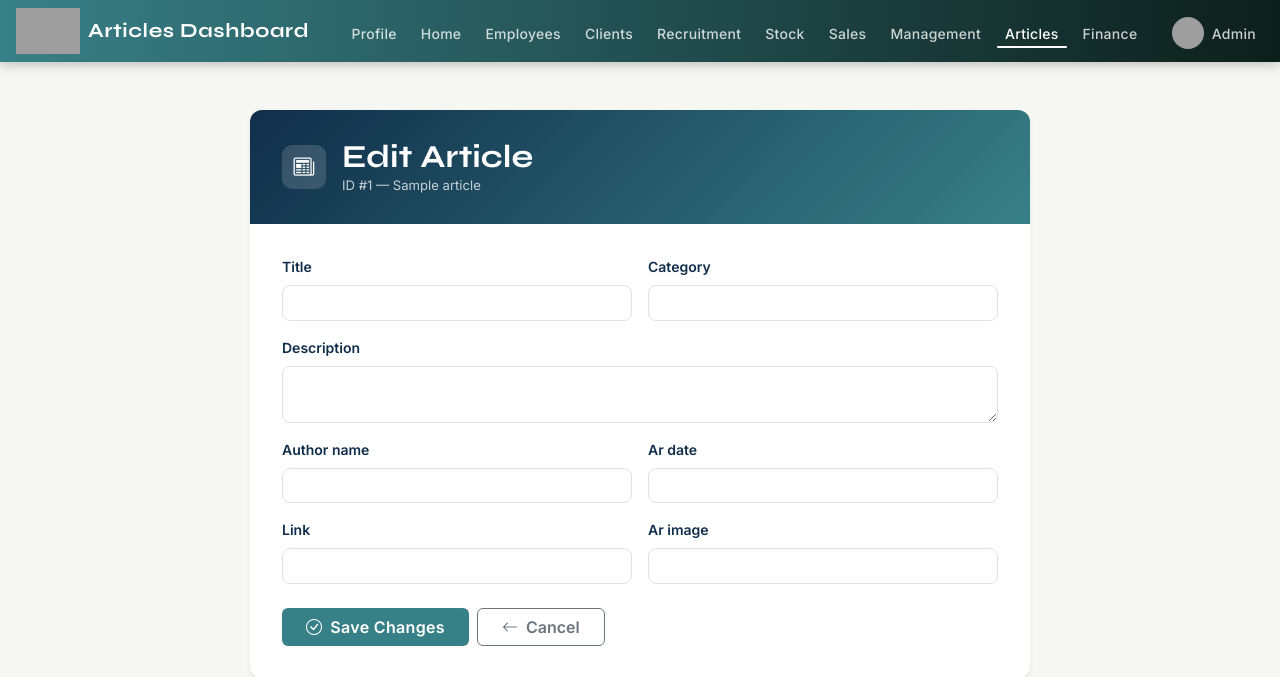
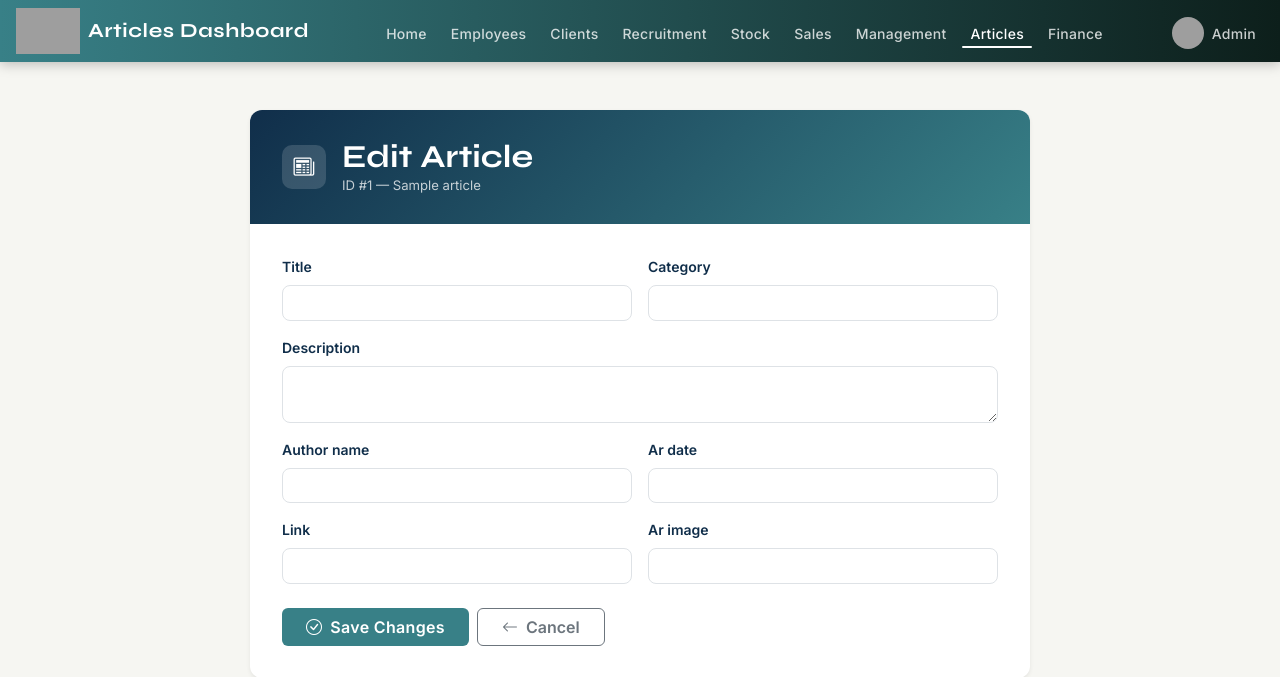
Before and after one commit to mariamneffeti/web_project_symphony, a Symfony app: template templates/article/edit.html.twig in a window 1280 px wide. Shown: the top 677 px of the page. Run offline with Twig, Linux system fonts and the light colour scheme; the template is opened without the code that fills it: most values are stand-ins (such as "Sample title", 1, 10 or a date in 2020); form fields are guessed from the names that the template uses; some libraries are stand-ins or nearby versions; grey boxes are pictures that could not be loaded.

Commit message:
pages rh/articles/profile done

```diff
--- a/config/reference.php
+++ b/config/reference.php
@@ -1651,7 +1651,6 @@ namespace Symfony\Component\Routing\Loader\Configurator;
  *     alias: string,
  *     deprecated?: array{package:string, version:string, message?:string},
  * }
-
  * @psalm-type RoutesConfig = array{
  *     "when@dev"?: array<string, RouteConfig|ImportConfig|AliasConfig>,
  *     "when@prod"?: array<string, RouteConfig|ImportConfig|AliasConfig>,
--- a/templates/layout/base.html.twig
+++ b/templates/layout/base.html.twig
@@ -242,7 +242,6 @@
         <div class="collapse navbar-collapse" id="navbarNav">
             <ul class="navbar-nav mx-auto gap-2">
                 {% set nav = [
-                    ['Profile',       'profile_index'],
                     ['Home',          'employee_index'],
                     ['Employees',     'employee_index'],
                     ['Clients',       'employee_index'],
@@ -272,9 +271,9 @@
                 </a>
                 <ul class="dropdown-menu dropdown-menu-end shadow border-0 mt-2" style="background-color: #212529;">
 
-                    <li><a class="dropdown-item text-white" href="#"><img src="{{ asset('image/profile.png') }}" width="32" height="32" class="rounded-circle me-2">Profil</a></li>
+                    <li><a class="dropdown-item text-white" href="{{ path('profile_index') }}"><img src="{{ asset('image/profile.png') }}" width="32" height="32" class="rounded-circle me-2">Profil</a></li>
                     <li><hr class="dropdown-divider border-secondary"></li>
-                    <li><a class="dropdown-item text-danger" href="#"><img src="{{ asset('image/logout.png') }}" width="24" class="me-2">Logout</a></li>
+                    <li><a class="dropdown-item text-danger" href="{{ path('app_logout') }}"><img src="{{ asset('image/logout.png') }}" width="24" class="me-2">Logout</a></li>
 
                 </ul>
             </div>
```
Also changed, not shown: src/Controller/LogoutController.php (added, +15 -0 lines), 1 other file.
